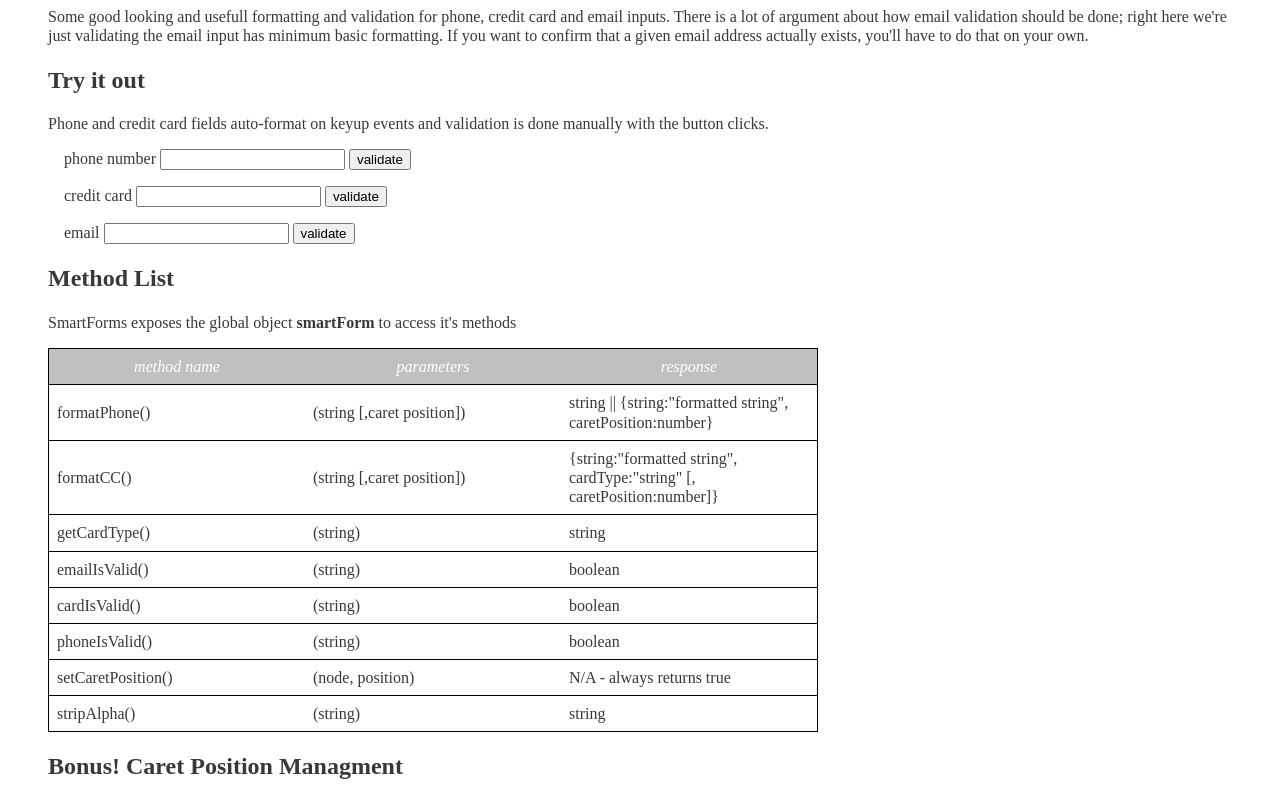
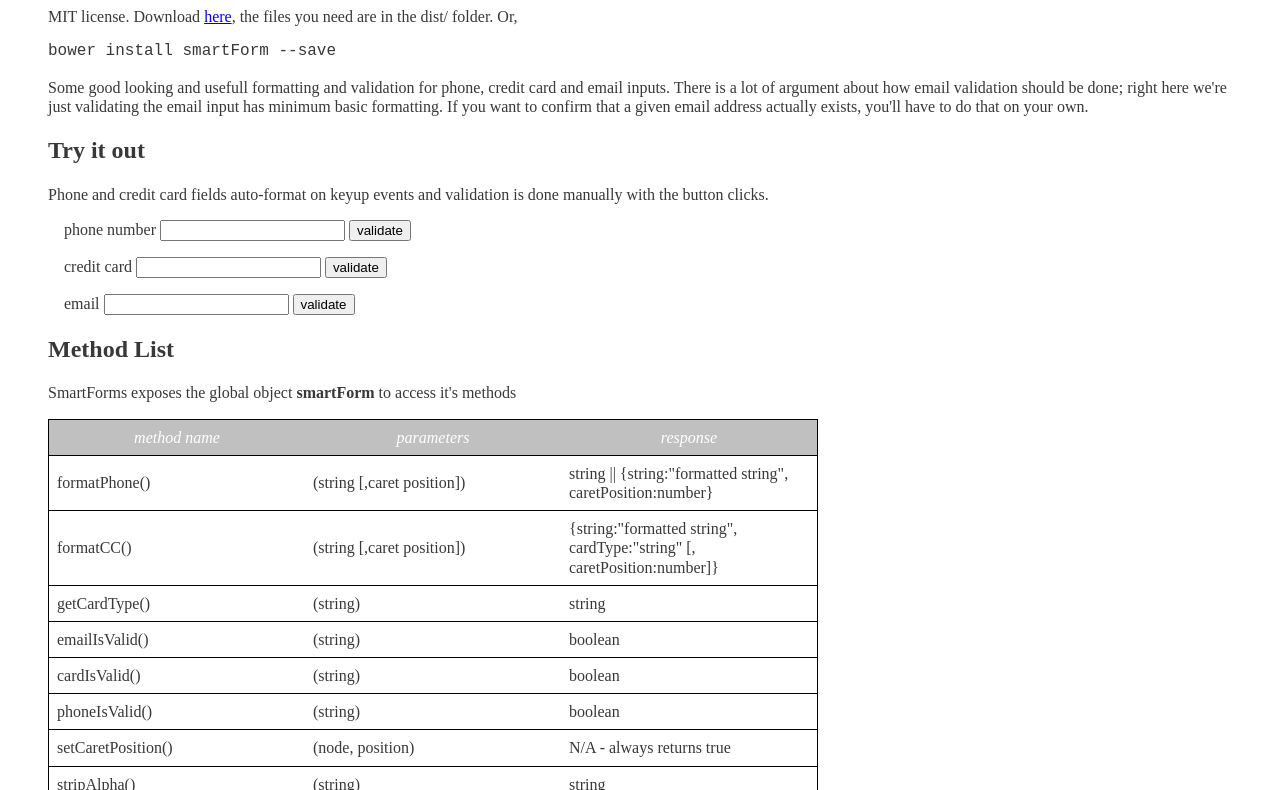
Before and after one commit to quercusv/smartForm, a website: page index.html in a window 1280 px wide. Shown: the part 122-912 px from the top of the page. Drawn offline with nearby package versions, Linux system fonts and the light colour scheme; files that its build step writes are made by us from their sources.

Commit message:
put content in readme file including download instructions.

```diff
--- a/index.html
+++ b/index.html
@@ -66,6 +66,10 @@
     <body>
 
         <h1>SmartForms<small> &rarr; input formatting and validation</small></h1>
+
+        <p>
+            MIT license.  Download <a href="https://github.com/quercusv/smartForm/archive/master.zip">here</a>, the files you need are in the dist/ folder.  Or, <pre>bower install smartForm --save</pre>
+        </p>
 
         <p>
             Some good looking and usefull formatting and validation for phone, credit card and email inputs.  There is a lot of argument about how email validation should be done; right here we're just validating the email input has minimum basic formatting.  If you want to confirm that a given email address actually exists, you'll have to do that on your own.
```
Also changed, not shown: README.md.
